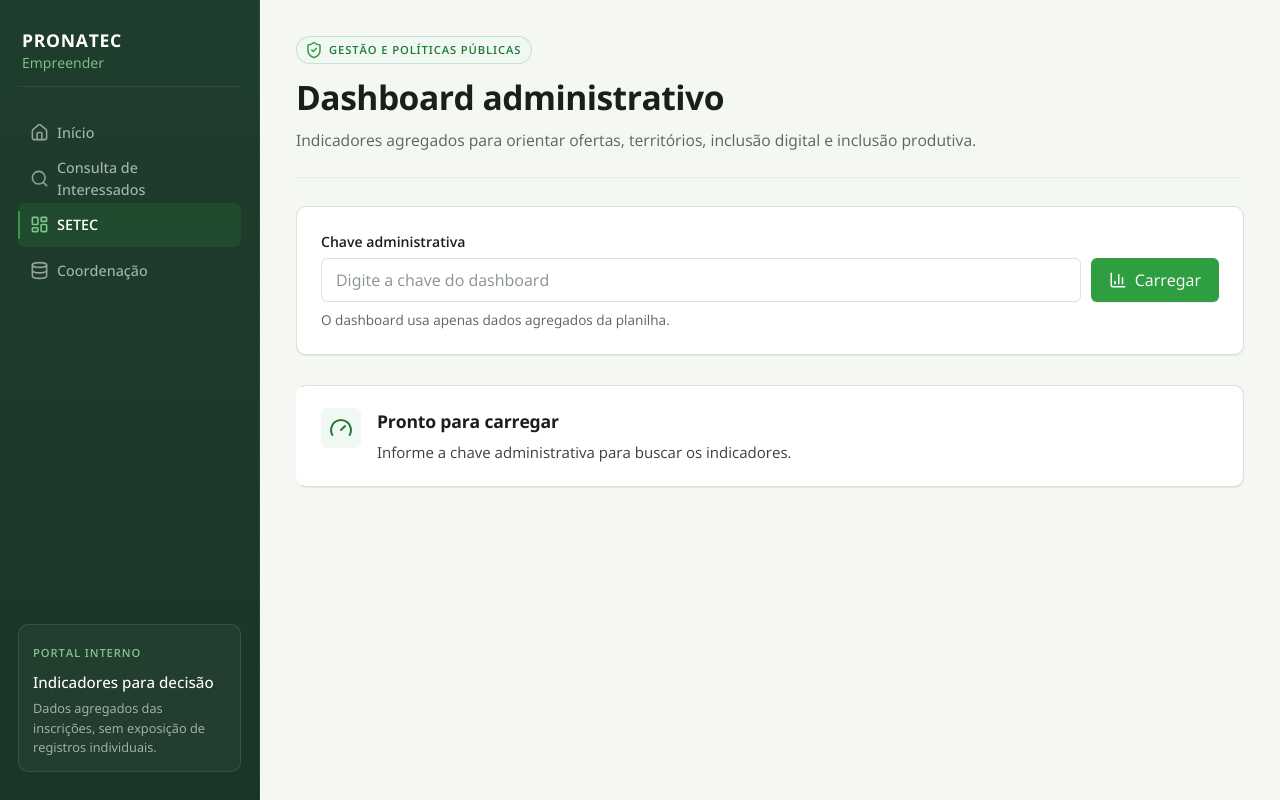
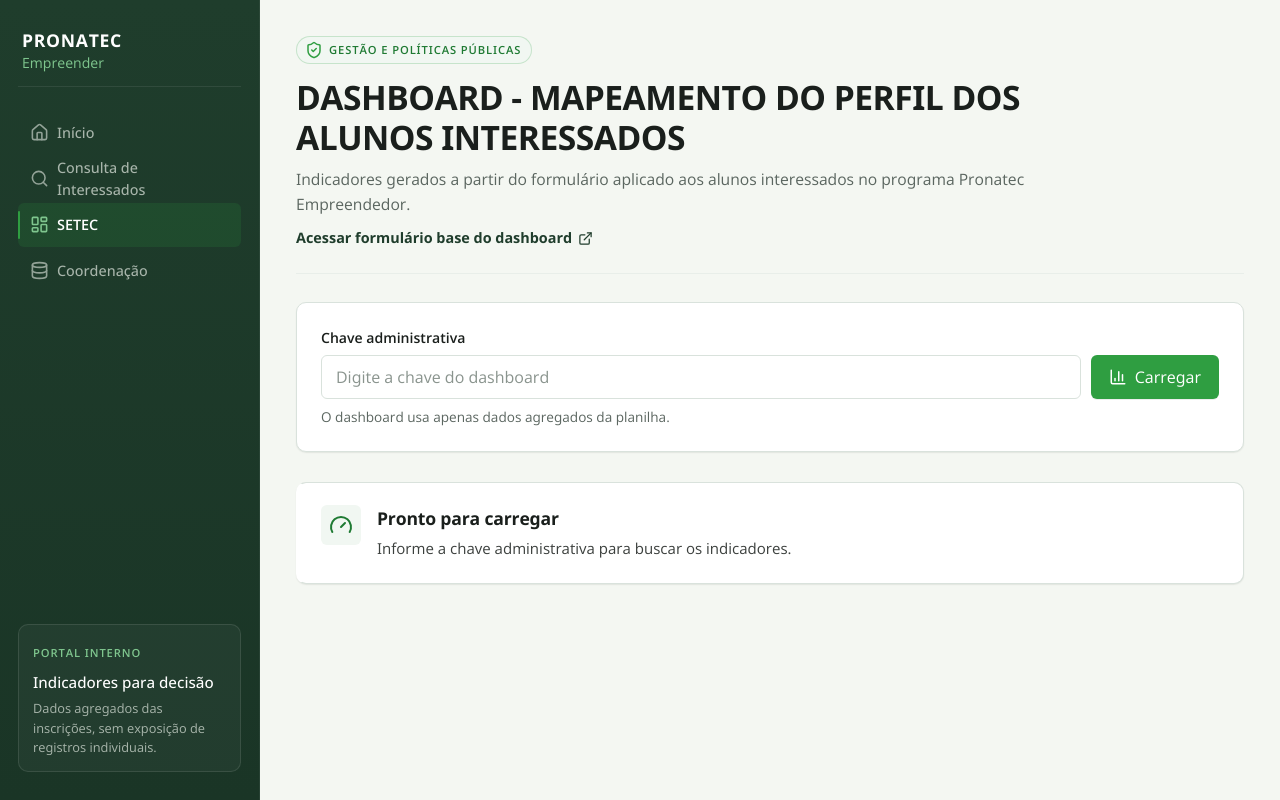
Before and after one commit to joaorbrto/pronatecempreender, a React (Vite) app in the folder frontend/: page /setec in a window 1280 px wide. Built offline with nearby package versions, Linux system fonts and the light colour scheme; no server answers.

Commit message:
fix: ajusta conteudos para apresentacao

```diff
--- a/frontend/src/components/layout/AppShell.css
+++ b/frontend/src/components/layout/AppShell.css
@@ -203,6 +203,22 @@
   line-height: 1.6;
 }
 
+.workspace-source-link {
+  width: fit-content;
+  display: inline-flex;
+  align-items: center;
+  gap: 6px;
+  margin-top: 10px;
+  color: var(--if-green-dark);
+  font-size: 0.9rem;
+  font-weight: 700;
+  text-decoration: none;
+}
+
+.workspace-source-link:hover {
+  text-decoration: underline;
+}
+
 .single-column {
   width: min(100%, 560px);
 }
--- a/frontend/src/components/layout/AppShell.jsx
+++ b/frontend/src/components/layout/AppShell.jsx
@@ -1,4 +1,4 @@
-import { Database, Home, LayoutDashboard, Search, ShieldCheck } from 'lucide-react';
+import { Database, ExternalLink, Home, LayoutDashboard, Search, ShieldCheck } from 'lucide-react';
 import { useLocation, useNavigate } from 'react-router-dom';
 
 import { PAGE_COPY } from '../../data/pageCopy';
@@ -71,6 +71,18 @@
 
             <h1>{pageCopy.title}</h1>
             <p>{pageCopy.description}</p>
+
+            {pageCopy.sourceUrl ? (
+              <a
+                className="workspace-source-link"
+                href={pageCopy.sourceUrl}
+                target="_blank"
+                rel="noreferrer"
+              >
+                {pageCopy.sourceLabel || 'Acessar fonte'}
+                <ExternalLink size={15} aria-hidden="true" />
+              </a>
+            ) : null}
           </div>
         </header>
 
--- a/frontend/src/data/pageCopy.js
+++ b/frontend/src/data/pageCopy.js
@@ -1,6 +1,6 @@
 export const PAGE_COPY = {
   home: {
-    eyebrow: 'Pronatec Empreender',
+    eyebrow: 'Pronatec Empreendedor',
     title: 'Portal de acompanhamento das inscrições',
     description:
       'Uma entrada única para consulta pública, indicadores de gestão e leitura territorial das ofertas.',
@@ -11,15 +11,18 @@
     description: 'Informe o CPF para consultar a pesquisa de interesse.',
   },
   dashboard: {
-    eyebrow: 'Gestão e políticas públicas',
-    title: 'Dashboard administrativo',
+    eyebrow: 'GESTÃO E POLÍTICAS PÚBLICAS',
+    title: 'DASHBOARD - MAPEAMENTO DO PERFIL DOS ALUNOS INTERESSADOS',
     description:
-      'Indicadores agregados para orientar ofertas, territórios, inclusão digital e inclusão produtiva.',
+      'Indicadores gerados a partir do formulário aplicado aos alunos interessados no programa Pronatec Empreendedor.',
+    sourceLabel: 'Acessar formulário base do dashboard',
+    sourceUrl:
+      'https://docs.google.com/forms/d/1CWQicVS-I10_HlPt9WVYCvRq3c8b-4BNoTth53cUhDw/edit?allow_large_form',
   },
   secondaryDashboard: {
-    eyebrow: 'Pronatec Empreender',
-    title: 'Institutos cadastrados no programa Pronatec Empreender',
+    eyebrow: 'PRONATEC EMPREENDEDOR',
+    title: 'INSTITUTOS OFERTANTES - PRONATEC EMPREENDEDOR',
     description:
-      'Indicadores para que a coordenação acompanhe o andamento do programa.',
+      'Dados oriundos de planilha de controle atualizada pelos coordenadores das ofertas. Dados atualizados em tempo real.',
   },
 };
--- a/frontend/src/features/dashboard-coordenacao/SecondaryDashboardContent.jsx
+++ b/frontend/src/features/dashboard-coordenacao/SecondaryDashboardContent.jsx
@@ -13,6 +13,17 @@
 
   const scheduleChart = charts.find((chart) => chart.id === 'starts-by-month');
   const otherCharts = charts.filter((chart) => chart.id !== 'starts-by-month');
+  const chartTitleOverrides = {
+  'Ofertas por região': 'Turmas iniciadas por região',
+  'Vagas por região': 'Vagas em turmas já iniciadas por região',
+  'Ranking de instituições por vagas': 'Ranking de instituições por vagas pactuadas',
+  'Campi por instituição': 'Quantidade de turmas por instituição',
+};
+
+const normalizedOtherCharts = otherCharts.map((chart) => ({
+  ...chart,
+  title: chartTitleOverrides[chart.title] || chart.title,
+}));
   const totalRecords = summary.totalRecords || summary.totalResponses || 0;
   const primaryMetric = firstItem(metrics);
   const secondaryMetric = metrics[1];
@@ -30,7 +41,7 @@
       {scheduleChart ? (
         <section className="dashboard-feature-grid">
           <ScheduleColumnPanel
-            title={scheduleChart.title || 'Início das ofertas'}
+            title={'Início das ofertas por campi'}
             icon={BarChart3}
             items={scheduleChart.items || []}
             featured
@@ -39,9 +50,9 @@
         </section>
       ) : null}
 
-      {otherCharts.length ? (
+      {normalizedOtherCharts.length ? (
         <section className="dashboard-grid">
-          {otherCharts.map((chart, index) => (
+          {normalizedOtherCharts.map((chart, index) => (
             <GenericChartPanel chart={chart} index={index} key={chart.id || chart.title || index} />
           ))}
         </section>
--- a/frontend/src/features/home/HomePage.css
+++ b/frontend/src/features/home/HomePage.css
@@ -734,3 +734,33 @@
   font-size: 0.9rem;
   line-height: 1.6;
 }
+
+.home-contacts {
+  display: grid;
+  gap: 8px;
+  margin-top: 18px;
+  padding-top: 16px;
+  border-top: 1px solid var(--line-soft);
+}
+
+.home-contacts p {
+  margin: 0;
+  color: var(--muted);
+  font-size: 0.92rem;
+  line-height: 1.45;
+}
+
+.home-contacts strong {
+  color: var(--if-green-dark);
+  font-weight: 700;
+}
+
+.home-contacts a {
+  color: var(--if-green-dark);
+  font-weight: 600;
+  text-decoration: none;
+}
+
+.home-contacts a:hover {
+  text-decoration: underline;
+}
--- a/frontend/src/features/home/HomePage.jsx
+++ b/frontend/src/features/home/HomePage.jsx
@@ -235,14 +235,23 @@
         </a>
       </section>
 
-      <section className="source-note">
-        <p>
-          Informações institucionais resumidas a partir do site oficial do Pronatec Empreender.
-          <a href="https://empreender.pronatec.ifce.edu.br/" target="_blank" rel="noreferrer">
-            Abrir fonte
-            <ExternalLink size={15} aria-hidden="true" />
-          </a>
-        </p>
+      <section className="source-note contacts-note">
+        <p>Contatos do projeto:</p>
+
+        <ul>
+          <li>
+            <strong>Prof. Carlos Hairon</strong> (IFCE) ·{' '}
+            <a href="mailto:hairon@ifce.edu.br">hairon@ifce.edu.br</a>
+          </li>
+          <li>
+            <strong>Prof. Vinícius Calou</strong> (IFCE) ·{' '}
+            <a href="mailto:vinicius.calou@ifce.edu.br">vinicius.calou@ifce.edu.br</a>
+          </li>
+          <li>
+            <strong>Prof. Stelio Bastos</strong> (IFCE) ·{' '}
+            <a href="mailto:stelio.bastos@ifce.edu.br">stelio.bastos@ifce.edu.br</a>
+          </li>
+        </ul>
       </section>
     </div>
   );
```
Lines whose indentation alone changed are shown as unchanged.
